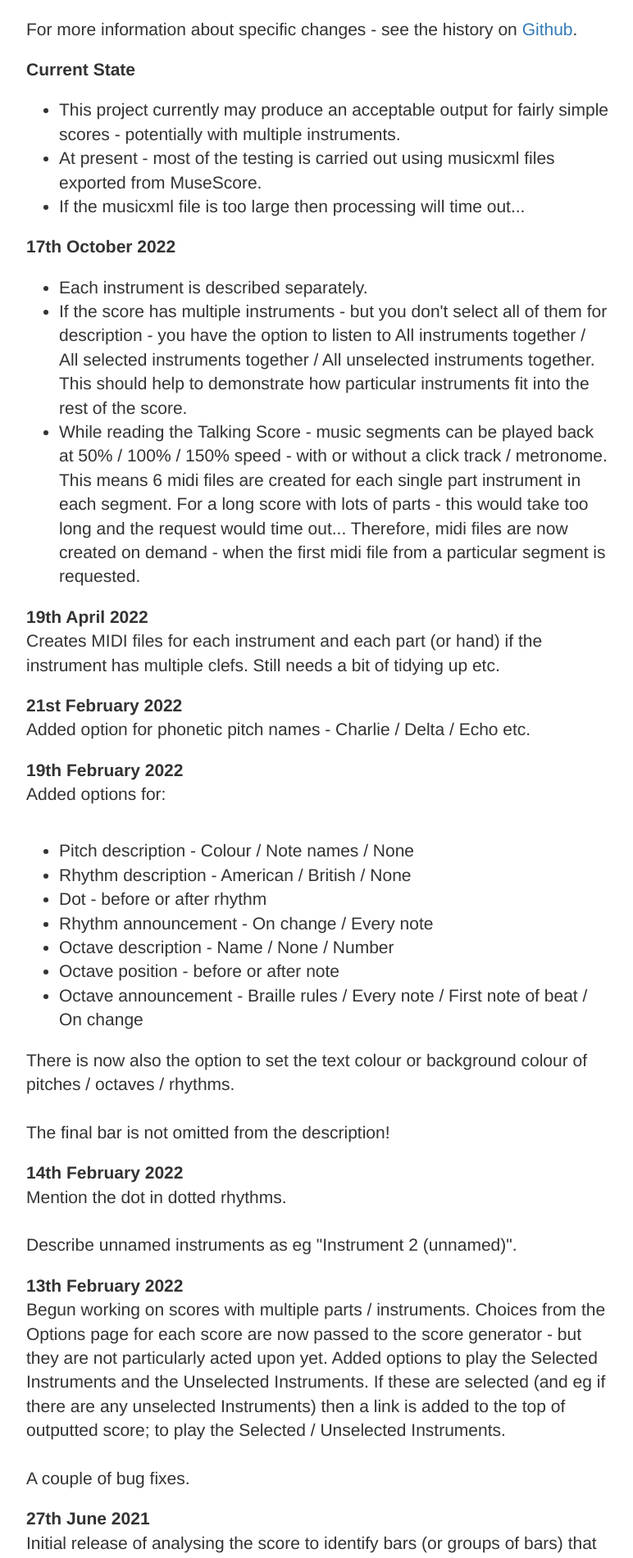
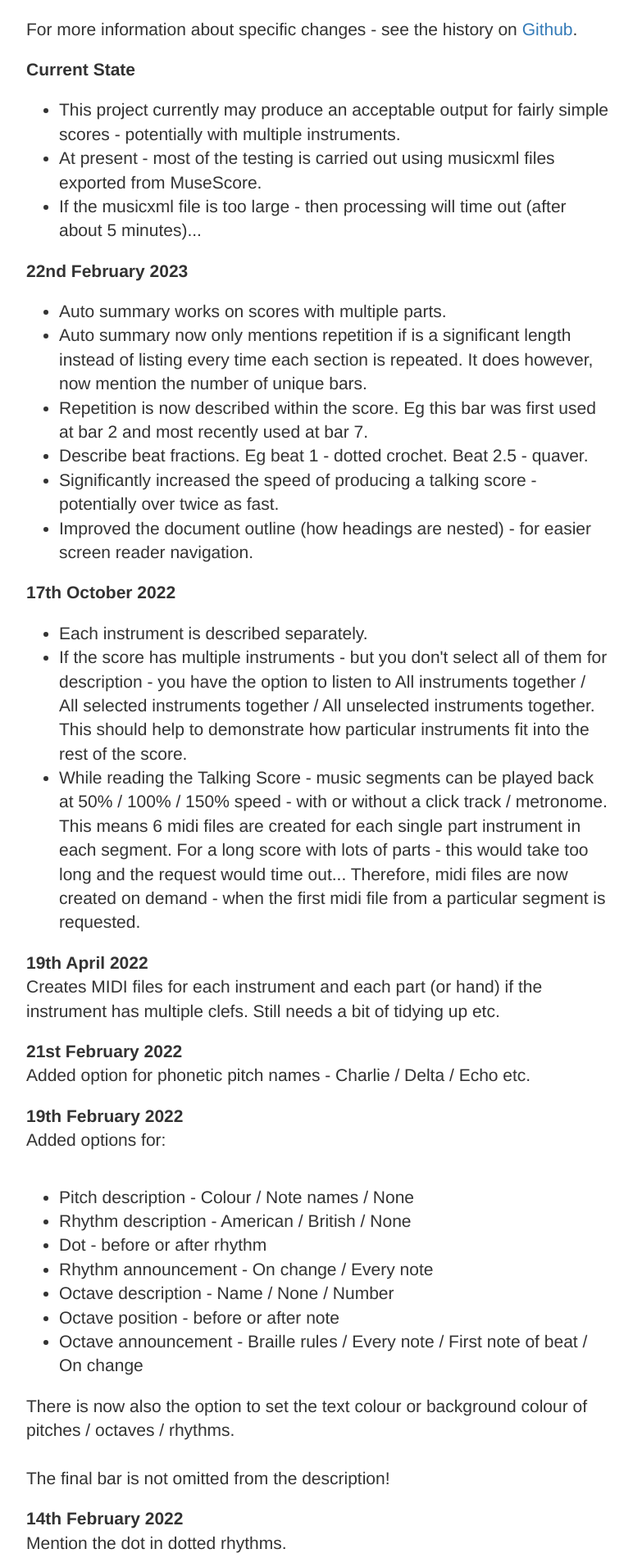
Before and after one commit to bentimms/talkingscores, a Django app: page /change-log in a window 1280 px wide. Shown: the part 369-2270 px from the top of the page at 82% size, without its empty margins (253-1025 px from the left). Run offline with Django 3.2, Linux system fonts and the light colour scheme; parts of the project's set-up code (start-up, migrations or seed data) failed here and were passed over; some libraries are stand-ins or nearby versions.

Commit message:
Rename .xml to .musicxml file after upload.  Add the notes to the talking score before the spanners - becuase the beats aren't sorted in order after creating the talking score.  There might have been a spanner in beat 2 but notes in beat 1...  Updated the change log.

```diff
--- a/lib/talkingscoreslib.py
+++ b/lib/talkingscoreslib.py
@@ -393,6 +393,23 @@ class Music21TalkingScore(TalkingScoreBase):
 
     def get_events_for_bar_range(self, start_bar, end_bar, part_index):
         events_by_bar = {}
+
+        # using collect=('TimeSignature') is slow.  It is almost twice as fast to use a dictionary of time signatures and insert at the start of each segment.
+        measures = self.score.parts[part_index].measures(start_bar, end_bar)
+        if len(measures.measure(start_bar).getElementsByClass(meter.TimeSignature))==0:
+            measures.measure(start_bar).insert(0, self.timeSigs[start_bar])
+
+        print("\n\nProcessing part %s, bars %s to %s" % (part_index, start_bar, end_bar))
+
+        # Iterate over the bars one at a time
+        # pickup bar has to request measures 0 to 1 above otherwise it returns an measures just has empty parts - so now restrict it just to bar 0...
+        if start_bar==0 and end_bar==1:
+            end_bar=0
+        for bar_index in range(start_bar, end_bar + 1):
+            measure = measures.measure(bar_index)
+            if measure is not None:
+                self.update_events_for_measure(measure, events_by_bar)
+
         # Iterate over the spanners
         #todo - mention slurs?  Make it an option?
         #todo - this looks at spanners per part so eg crescendos are described for the right hand but not the left of a piano...
@@ -429,20 +446,6 @@ class Music21TalkingScore(TalkingScoreBase):
                         .setdefault(description_order, [])\
                         .append(event)
 
-        # using collect=('TimeSignature') is slow.  It is almost twice as fast to use a dictionary of time signatures and insert at the start of each segment.
-        measures = self.score.parts[part_index].measures(start_bar, end_bar)
-        if len(measures.measure(start_bar).getElementsByClass(meter.TimeSignature))==0:
-            measures.measure(start_bar).insert(0, self.timeSigs[start_bar])
-
-        print("\n\nProcessing part %s, bars %s to %s" % (part_index, start_bar, end_bar))
-        # Iterate over the bars one at a time
-        # pickup bar has to request measures 0 to 1 above otherwise it returns an measures just has empty parts - so now restrict it just to bar 0...
-        if start_bar==0 and end_bar==1:
-            end_bar=0
-        for bar_index in range(start_bar, end_bar + 1):
-            measure = measures.measure(bar_index)
-            if measure is not None:
-                self.update_events_for_measure(measure, events_by_bar)
 
         return events_by_bar
 
--- a/talkingscoresapp/models.py
+++ b/talkingscoresapp/models.py
@@ -77,7 +77,11 @@ class TSScore(object):
         if self.id is None:
             self.id = hashfile(open(src_filepath, 'rb'), hashlib.sha256())
         if self.filename is None:
+            filename = filename.replace(".xml", ".musicxml")
             self.filename = filename
+        else:
+            self.filename = self.filename.replace(".xml", ".musicxml")
+
         # logger.info("File hash is %s" % file_hash)
 
         data_file_path = self.get_data_file_path()
--- a/talkingscoresapp/templates/change-log.html
+++ b/talkingscoresapp/templates/change-log.html
@@ -19,7 +19,18 @@
             <ul class="lead">
                 <li>This project currently may produce an acceptable output for fairly simple scores - potentially with multiple instruments.</li>
                 <li>At present - most of the testing is carried out using musicxml files exported from MuseScore.</li>
-                <li>If the musicxml file is too large then processing will time out...</li>
+                <li>If the musicxml file is too large - then processing will time out (after about 5 minutes)...</li>
+            </ul>
+        </p>
+
+        <p class="lead"><b>22nd February 2023</b><br/>
+            <ul class="lead">
+                <li>Auto summary works on scores with multiple parts.</li>
+                <li>Auto summary now only mentions repetition if is a significant length instead of listing every time each section is repeated.  It does however, now mention the number of unique bars.</li>
+                <li>Repetition is now described within the score.  Eg this bar was first used at bar 2 and most recently used at bar 7.</li>
+                <li>Describe beat fractions.  Eg beat 1 - dotted crochet.  Beat 2.5 - quaver.</li>
+                <li>Significantly increased the speed of producing a talking score - potentially over twice as fast.</li>
+                <li>Improved the document outline (how headings are nested) - for easier screen reader navigation.</li>
             </ul>
         </p>
 
@@ -28,7 +39,6 @@
                 <li>Each instrument is described separately. </li>
                 <li>If the score has multiple instruments - but you don't select all of them for description - you have the option to listen to All instruments together / All selected instruments together / All unselected instruments together.  This should help to demonstrate how particular instruments fit into the rest of the score.</li>
                 <li>While reading the Talking Score - music segments can be played back at 50% / 100% / 150% speed - with or without a click track / metronome.  This means 6 midi files are created for each single part instrument in each segment.  For a long score with lots of parts - this would take too long and the request would time out...  Therefore, midi files are now created on demand - when the first midi file from a particular segment is requested.</li>
-
             </ul>
         </p>
 
```
